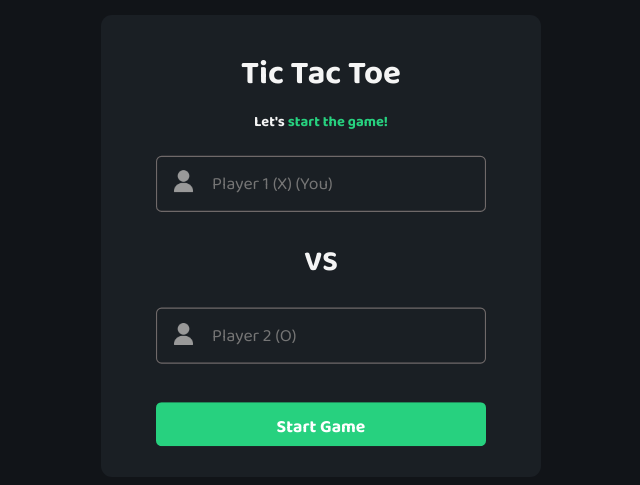
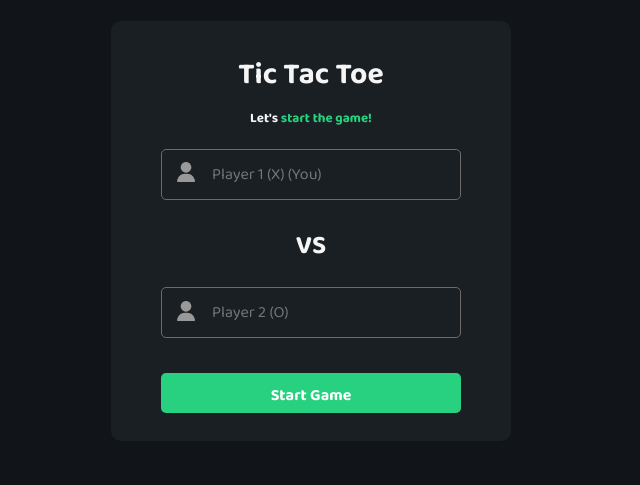
Before and after one commit to Shrey-Prajapati-0520/TicTacToe, a React (Vite) app: page /game in a window 768 px wide. Shown: the part 169-654 px from the top of the page, without its empty margins (73-713 px from the left). Built offline with nearby package versions, Linux system fonts and the light colour scheme.

Commit message:
adjust boxes

```diff
--- a/src/App.css
+++ b/src/App.css
@@ -265,13 +265,8 @@
 }
 
 @media(min-width:482px) and (max-width: 768px) {
-    .Ainner-box{
-        margin-bottom: 170px;
-        margin-left: 20px;
-        width: 100%;
-        max-width: 300px;
-        transform: scale(1.1);
-    }
+
+
     .box{
       position: absolute;
       top:50%;
@@ -293,10 +288,7 @@
 }
 @media (max-width: 481px){
 
-  .Ainner-box{
-        margin-left:20px;
-        margin-top: 0px;
-  }
+
   .box{
       position: absolute;
       top:50%;
@@ -435,10 +427,6 @@
   }
 
 
-  .player-input {
-    margin-top: 100px;
-  }
-
   .inner-box {
     padding: 15px;
   }
--- a/src/Register.css
+++ b/src/Register.css
@@ -44,11 +44,11 @@
     align-items: center;
     justify-content: center;
     border-radius: 16px;
-    box-shadow:0px 15px 40px rgba(0,0,0,0.12);
+    border:1px #27d17f solid;
     text-align: center;
     background-color: #1a1f24;
     width: 300px;
-    height: 450px;
+    height: 470px;
     position: absolute;
     top:50%;
     left:50%;
```
